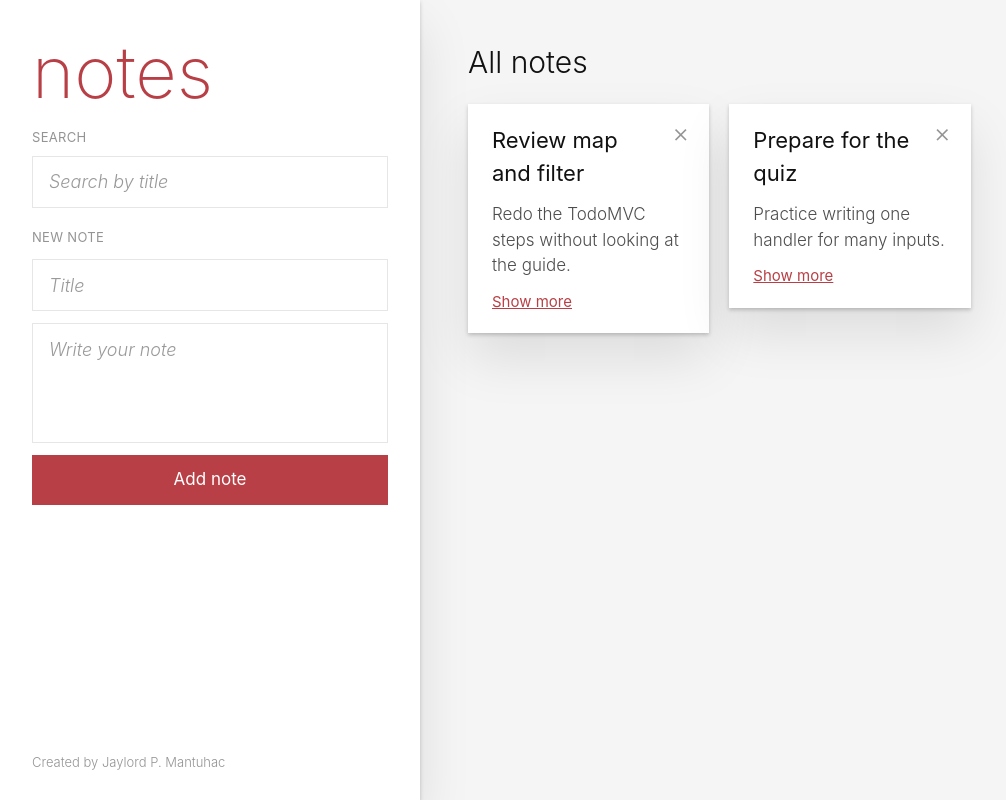
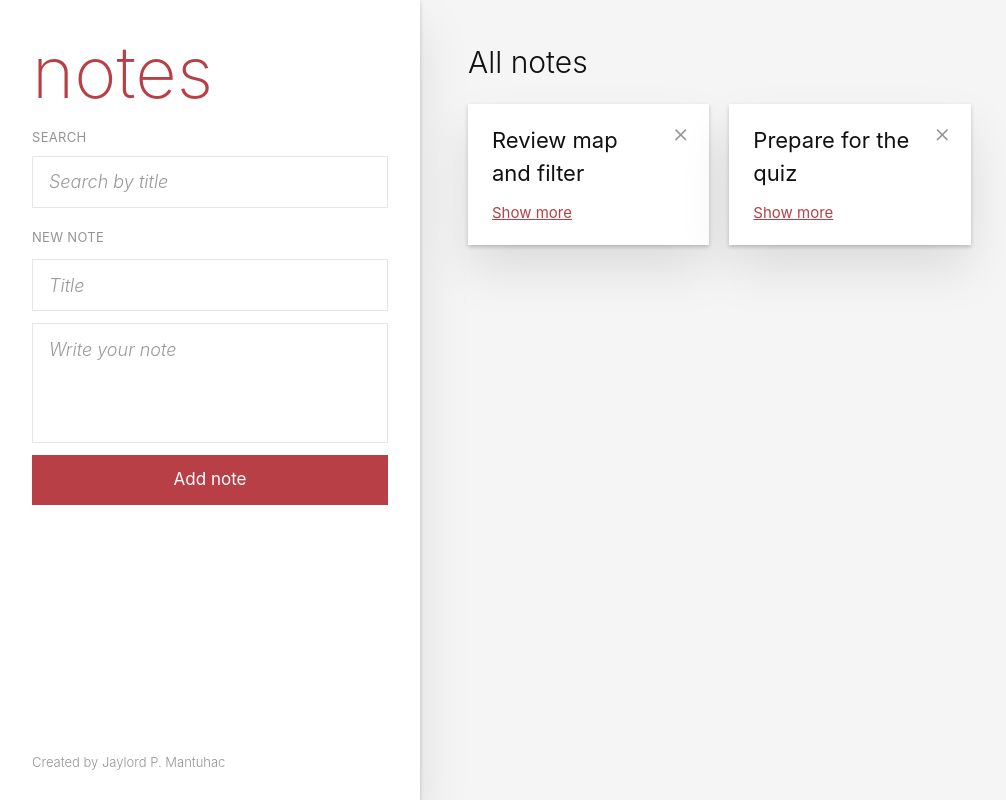
Before and after one commit to JaylordMantuhac/csit340g7-notes, a React (Vite) app: page / in a window 1280 px wide. Shown: the whole page, without its empty margins (0-1006 px from the left). Built offline with nearby package versions, Linux system fonts and the light colour scheme.

Commit message:
feat: add show more to note cards

```diff
--- a/src/components/NoteCard.jsx
+++ b/src/components/NoteCard.jsx
@@ -1,15 +1,22 @@
+import { useState } from 'react'
+
 function NoteCard({ title, body }) {
+  const [isOpen, setIsOpen] = useState(false)
+
   return (
     <div>
       <h3 className="pr-8 text-[22px] font-normal break-words">{title}</h3>
-      <p className="mt-3 text-[17px] break-words whitespace-pre-wrap text-[#4d4d4d]">
-        {body}
-      </p>
+      {isOpen && (
+        <p className="mt-3 text-[17px] break-words whitespace-pre-wrap text-[#4d4d4d]">
+          {body}
+        </p>
+      )}
       <button
         type="button"
+        onClick={() => setIsOpen(!isOpen)}
         className="mt-3 cursor-pointer text-[15px] font-normal text-[#b83f45] underline"
       >
-        Show more
+        {isOpen ? 'Show less' : 'Show more'}
       </button>
     </div>
   )
```
